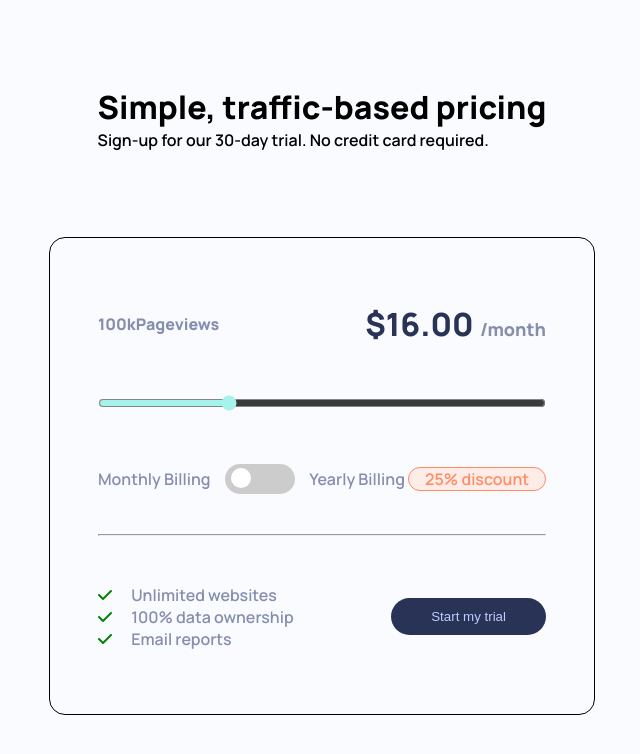
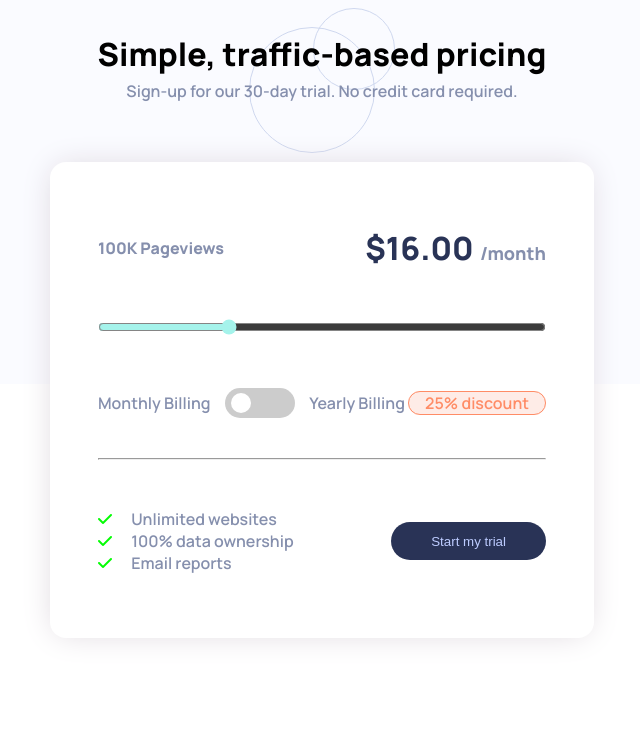
Before and after one commit to Aayush895/Interactive-Pricing-Component, a plain HTML site: page index.html in a window 1280 px wide. Shown: the whole page, without its empty margins (318-958 px from the left). Drawn offline with Linux system fonts and the light colour scheme.

Commit message:
dekstop layout done

```diff
--- a/index.html
+++ b/index.html
@@ -15,6 +15,9 @@
 <body>
   <main>
     <div id="header">
+      <div id="circle-pattern">
+        <img src="/images/pattern-circles.svg" alt="circle-pattern">
+      </div>
       <h1>Simple, traffic-based pricing</h1>
       <p>Sign-up for our 30-day trial. No credit card required.</p>
     </div>
@@ -22,7 +25,7 @@
     <div id="price-component">
       <div class="price-header">
         <h4>
-          <span>100k</span>Pageviews
+          <span>100K</span> Pageviews
         </h4>
         <h1>
           $16.00
@@ -59,6 +62,8 @@
 
     </div>
   </main>
+
+  <script src="script.js"></script>
 </body>
 
 </html>
--- /dev/null
+++ b/script.js
@@ -0,0 +1,32 @@
+const pageViews = document.querySelector('.price-header').querySelector('h4').querySelector('span')
+const requiredAmount = document.querySelector('.price-header').querySelector('h1')
+const slider = document.getElementById('slider').querySelector('input')
+
+function changeValue(e) {
+  if(e.target.value == 8) {
+    pageViews.innerText = '10K'
+    requiredAmount.innerHTML = '$8.00 <span>/month</span>'
+  }
+
+  if (e.target.value == 12) {
+    pageViews.innerText = '50K'
+    requiredAmount.innerHTML = '$12.00 <span>/month</span>'
+  }
+
+  if (e.target.value == 16) {
+    pageViews.innerText = '100K'
+    requiredAmount.innerHTML = '$16.00 <span>/month</span>'
+  }
+
+  if (e.target.value == 24) {
+    pageViews.innerText = '500K'
+    requiredAmount.innerHTML = '$24.00 <span>/month</span>'
+  }
+
+  if (e.target.value == 36) {
+    pageViews.innerText = '1M'
+    requiredAmount.innerHTML = '$36.00 <span>/month</span>'
+  }
+}
+
+slider.addEventListener('input', changeValue)
--- a/styles.css
+++ b/styles.css
@@ -9,6 +9,7 @@
   --Dark-Desaturated-Blue: hsl(227, 35%, 25%);
   --Grayish-Blue: hsl(225, 20%, 60%);
   --light-grayish-blue: hsl(224, 65%, 95%);
+  --very-pale-blue: hsl(230, 100%, 99%);
 }
 
 * {
@@ -23,17 +24,51 @@ body {
 main {
   display: flex;
   flex-direction: column;
-  justify-content: space-evenly;
+  justify-content: center;
   align-items: center;
   height: 100vh;
-  background-color: hsl(230, 100%, 99%);
+  position: relative;
+}
+
+#header {
+  position: absolute;
+  top: 0;
+  width: 100%;
+  padding: 12rem 0rem;
+  background-color: var(--very-pale-blue);
+  border-bottom-left-radius: 10rem;
+  z-index: 1;
+}
+
+#header > h1{
+  position: absolute;
+  top: 2rem;
+  left: 50%;
+  transform: translateX(-50%);
+}
+
+#header > p  {
+  position: absolute;
+  top: 5rem;
+  left: 50%;
+  transform: translateX(-50%);
+  color: var(--Grayish-Blue);
+}
+
+#circle-pattern {
+  position: absolute;
+  top: 0.5rem;
+  left: 50%;
+  transform: translateX(-50%);
 }
 
 #price-component {
-  border: 1px solid;
+  box-shadow: -1px 0px 33px -6px rgba(217, 210, 217, 1);
   padding: 4rem 3rem;
   width: 35%;
   border-radius: 1rem;
+  z-index: 4;
+  background-color: white;
 }
 
 .price-header {
@@ -79,12 +114,10 @@ main {
 }
 
 .toggle-switch > p {
-  /* margin: 0 1rem; */
   color: var(--Grayish-Blue);
 }
 
 .toggle-switch > p > span {
-  /* margin: 0 0.5rem; */
   border: 1px solid;
   color: var(--Light-Red);
   padding: 0 1rem;
@@ -97,7 +130,6 @@ main {
   display: inline-block;
   width: 70px;
   height: 30px;
-  /* border: 1px solid; */
 }
 
 .switch input {
@@ -112,18 +144,18 @@ main {
   bottom: 0;
   border-radius: 1rem;
   background-color: #ccc;
-  transition: .4s;
+  transition: 0.4s;
 }
 
 .toggle::before {
   position: absolute;
-  content: "";
+  content: '';
   height: 20px;
   width: 20px;
   left: 6px;
   bottom: 5.5px;
   background-color: white;
-  transition: .4s;
+  transition: 0.4s;
   border-radius: 50%;
 }
 
@@ -151,7 +183,7 @@ hr {
 }
 
 .check {
-  color: green;
+  color: rgb(3, 253, 3);
   margin-right: 1rem;
 }
 
```
